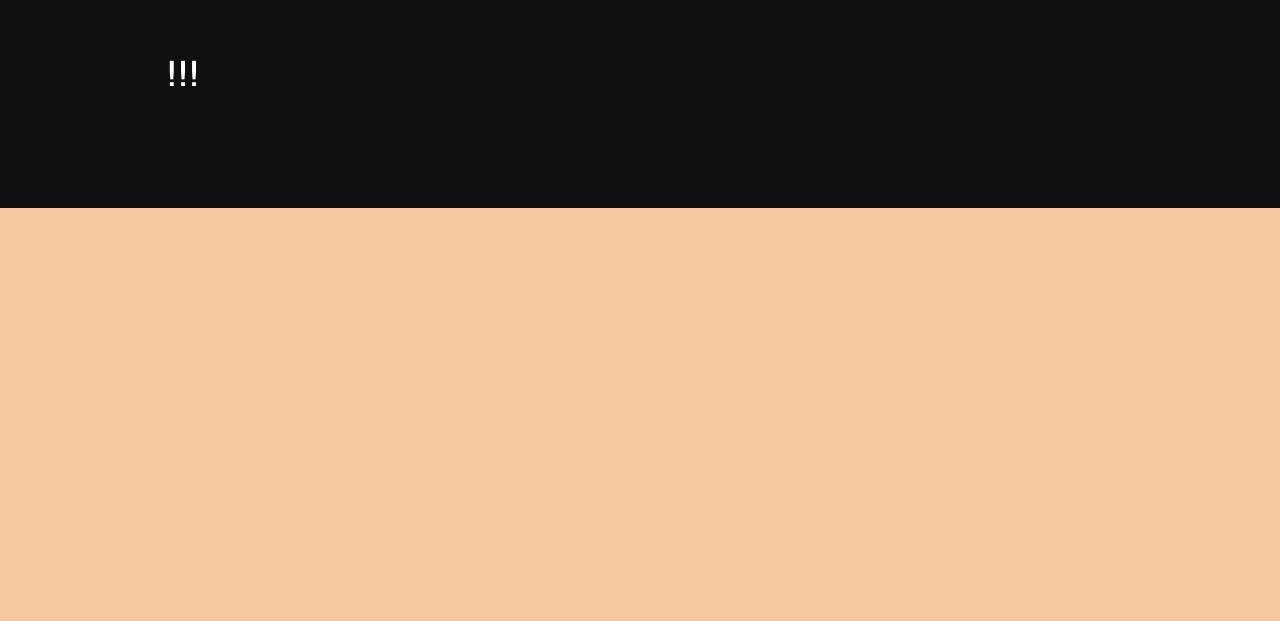
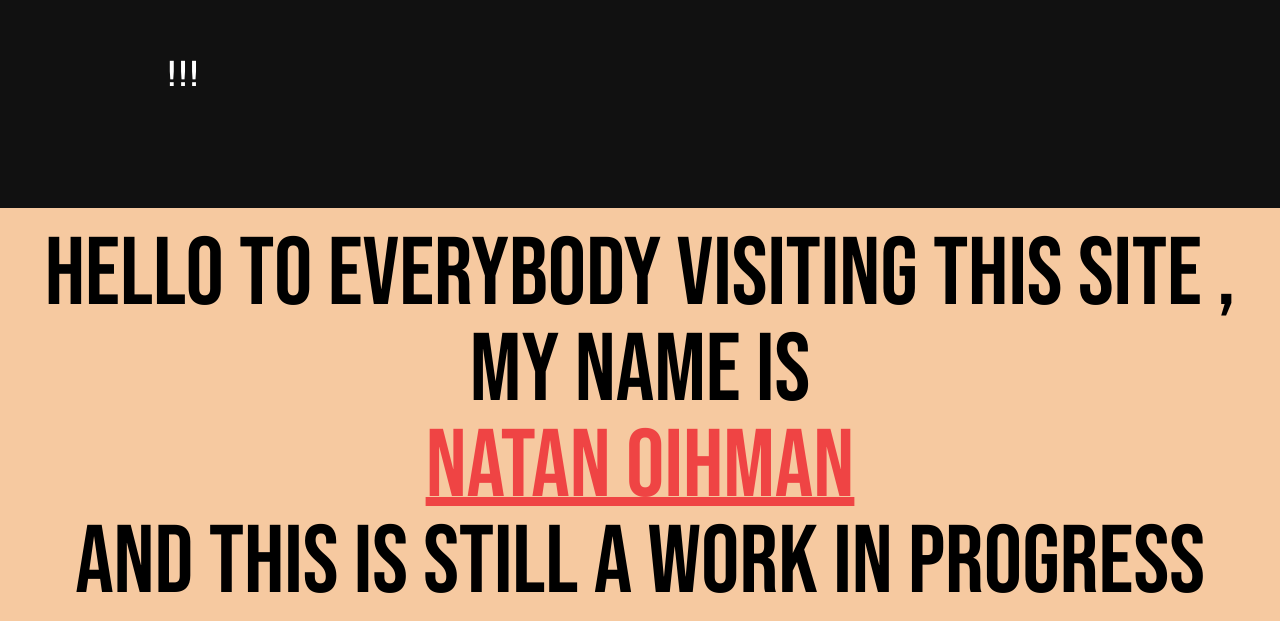
Before and after one commit to NatanOih/Portfolio, a React (Vite) app: page / in a window 1280 px wide. Shown: the part 1318-1939 px from the top of the page. Before the commit the page ends 1526 px from the top, so only its background shows below. Built offline with nearby package versions, Linux system fonts and the light colour scheme; a web font is replaced by a local one.

Commit message:
work in progress

```diff
--- a/src/App.jsx
+++ b/src/App.jsx
@@ -53,6 +53,16 @@ function App() {
       <Skills setMouseBoundries={setMouseBoundries} />
 
       {/* <Projects /> */}
+
+      <section className=" p-5 reletive h-[50%] w-full absolute ">
+        <h1 className="text-center h-[100%] w-full text-8xl justify-center ">
+          Hello to everybody visiting this site , my name is
+          <p className="text-red-500 underline  underline-offset-1">
+            Natan oihman
+          </p>
+          and this is still a work in progress
+        </h1>
+      </section>
     </div>
   );
 }
```
